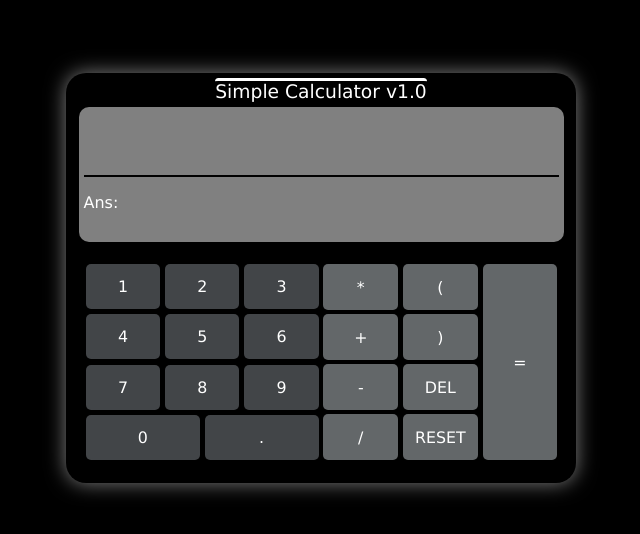
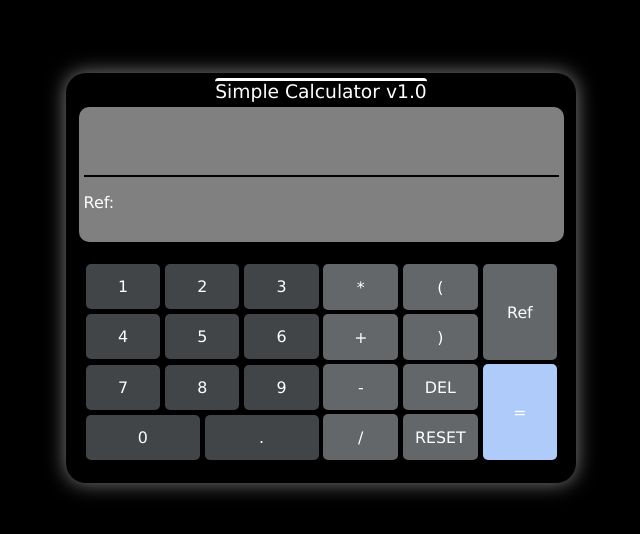
Before and after one commit to MojokojoXD/React-calculator, a React (Create React App) app: page / in a window 1280 px wide. Shown: the part 130-664 px from the top of the page, without its empty margins (319-959 px from the left). Built offline with nearby package versions, Linux system fonts and the light colour scheme.

Commit message:
finished calculator app in react

```diff
--- a/src/components/Buttons.js
+++ b/src/components/Buttons.js
@@ -18,7 +18,7 @@ function Button({buttonDisplay,setUserInput}){
 
 
     return (
-      <button onClick={buttonResponse} style={toggle? null : flash} className='hover'>{buttonDisplay}</button>
+      <button onClick={buttonResponse} style={toggle? null : flash} className={buttonDisplay==='=' ? 'equal' : 'hover'}>{buttonDisplay}</button>
     );
 }
 
@@ -29,4 +29,5 @@ const flash = {
 }
 
 
+
 export {Button as default};
--- a/src/components/Calculator.js
+++ b/src/components/Calculator.js
@@ -10,11 +10,17 @@ function Calculator() {
   const [userInput, setInput] = useState("");
   const [displayIn, setDisplayIn] = useState('');
   const [operands, setOperand] = useState([]);
+  const [refs, setRef] = useState('');
   const [result,setResult] = useState('');
+
 
 
   const retrieveClickVal = (num) => {
     switch (true) {
+      case num === "Ref":
+        setOperand([...operands,refs])
+        setDisplayIn(displayIn + num)
+        break;
       case num === "DEL":
         setInput(state => {
           return state.length === 0 ? '' : state.slice(0,state.length-1);
@@ -27,8 +33,9 @@ function Calculator() {
       case num === "RESET":
         setInput("");
         setOperand([]);
+        setRef('');
         setResult('');
-        setDisplayIn('')
+        setDisplayIn('');
         break;
 
       case num === "=":
@@ -36,9 +43,10 @@ function Calculator() {
           return [...state,userInput]
         });
         try{
-          setResult(eval([...operands,userInput].join('')))
+          setResult([...result,eval([...operands,userInput].join(''))])
+          setRef([...result, eval([...operands, userInput].join(""))]);
         }catch(err){
-          console.log(err)
+          setResult('Syntax error');
         }
         setInput('');
         setDisplayIn('')
@@ -51,11 +59,12 @@ function Calculator() {
             return state+num.toString();
           });
           setInput(state=>'');
+
         break;
 
       default: {
         if(result){
-          setResult(state => '');
+          setResult('')
         }
         setInput(userInput + num.toString());
         setDisplayIn(displayIn + num.toString());
@@ -66,7 +75,7 @@ function Calculator() {
   return (
     <contextToButtons.Provider value={retrieveClickVal}>
     <div className="calculator">
-      <Display result={result} displayIn={displayIn}/>
+      <Display result={result} displayIn={displayIn} refs={refs}/>
       <div className="buttons-display">
           <NumberButtons/>
           <Operations/>
--- a/src/components/Display.js
+++ b/src/components/Display.js
@@ -1,13 +1,13 @@
-function Display({result,displayIn}){
+function Display({result,displayIn,refs}){
     return (
       <div className="display">
         <div className="computation">
           <span>{displayIn}</span>
           <br />
-          {result ? <h4>{result}</h4> : null}
+          <h4>{result}</h4>
         </div>
         <div className="render-input">
-          <p>Ans: </p>
+          <p>Ref: {refs}</p>
         </div>
       </div>
     );
--- a/src/components/Operations.js
+++ b/src/components/Operations.js
@@ -1,7 +1,7 @@
 // @ts-nocheck
 import Buttons from "./Buttons";
 
-const ops = ['*','+','-','/','(',')','DEL','RESET','=']
+const ops = ['*','+','-','/','(',')','DEL','RESET','Ref','=']
 
 const generateOps = (passOps) =>{
     const jsxOps = ops.map(ops =>
--- a/src/main.css
+++ b/src/main.css
@@ -1,8 +1,3 @@
-.hover:hover{
-  color: black;
-  background-color: #b0b4b8;
-}
-
 .number-buttons {
   display: flex;
   flex-wrap: wrap;
@@ -49,10 +44,25 @@
   align-content: space-around;
   width: 50%;
 }
-.operations button {
+.operations .hover{
   height: 20.5%;
   width: 31.5%;
   background-color: rgb(99, 103, 105);
+  font-size: 99%;
+  border-radius: 5px;
+  margin: 1%;
+  border: none;
+  flex-grow: 1;
+}
+
+.hover:hover, .equal:hover{
+  color: black;
+  background-color: rgb(202, 199, 199);
+}
+.equal{
+  background-color: rgb(174, 203, 250);
+  height: 20.5%;
+  width: 31.5%;
   font-size: 99%;
   border-radius: 5px;
   margin: 1%;
```
